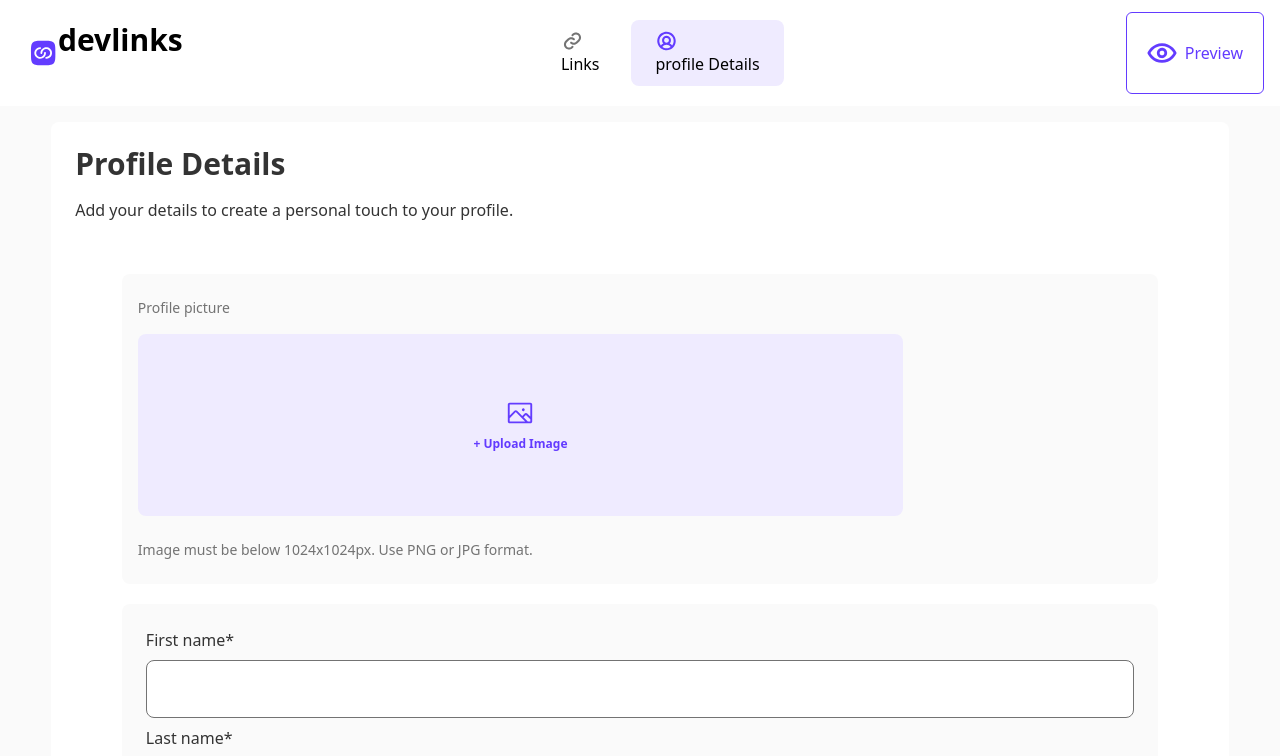
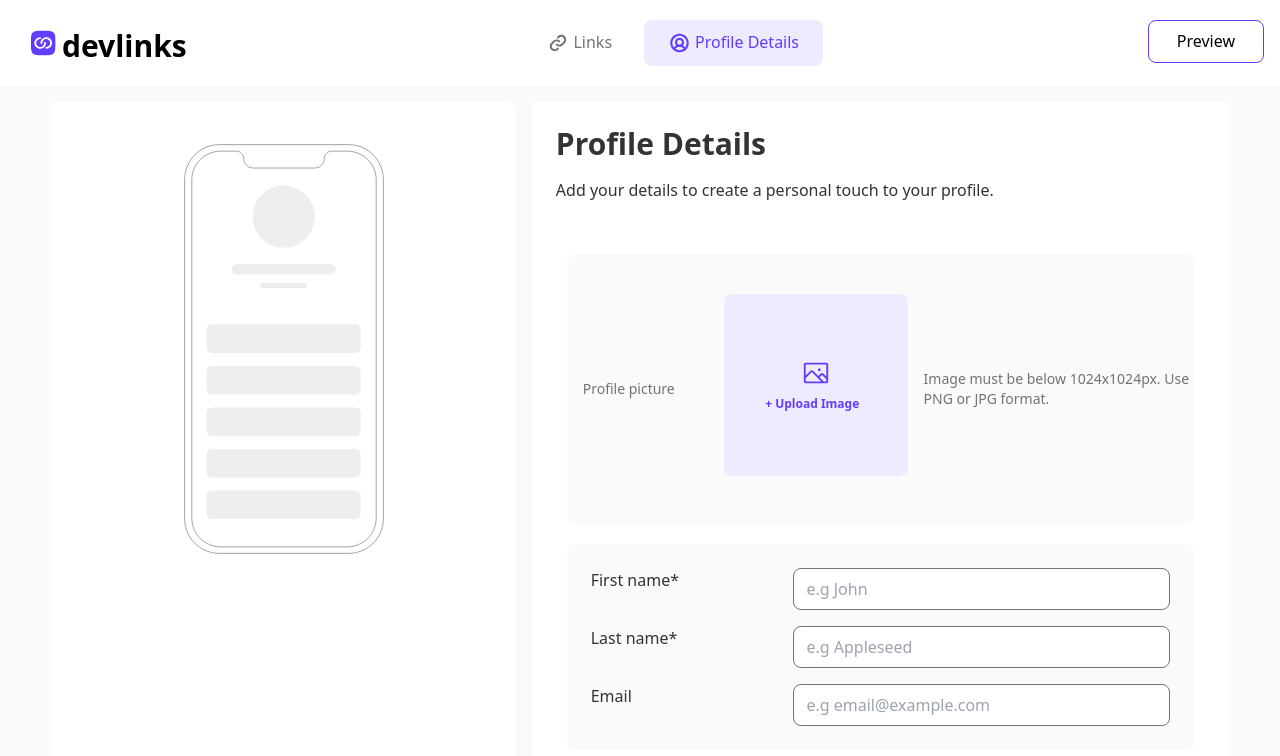
Before and after one commit to adeboyeMary/Nextjs-link-sharing-app, a Next.js app: page /profileDetailsPage in a window 1280 px wide. Shown: the top 756 px of the page. Built offline with nearby package versions, Linux system fonts and the light colour scheme.

Commit message:
feat:  UI updates for header and profile pages
- Modified header component
- Updated homePage.tsx layout/logic
- Refined profileDetailsPage.tsx design

```diff
--- a/src/components/header.tsx
+++ b/src/components/header.tsx
@@ -14,41 +14,45 @@ const Header = () => {
     const pathname = usePathname();
     return (
         <div className="flex flex-row justify-between bg-white w-[100%] m-auto py-3 px-4 mb-4">
-            <div className="flex flex-row py-2.5 px-3 ">
+            <div className="flex flex-row py-2.5 px-3 md:flex md:flex-row md:gap-1 ">
                 <Image src={devlink} alt="devlink" width={30} height={30} className='' />
-                <p className="lg:block lg:text-3xl font-bold hidden ">devlinks</p>
+                <p className="lg:block md:block lg:text-3xl font-bold hidden md:pt-1.5 ">devlinks</p>
             </div>
 
             <div className="flex flex-row gap-2 py-2">
-                <Link href="/homePage" className={`px-6 py-2.5 transition-colors duration-200
-                ${pathname === '/homePage' ? 'bg-[#EFEBFF] rounded-lg ' : 'bg-transparent'}`}>
+                <Link href="/homePage" className={`px-6 py-2.5 transition-colors duration-200 md:gap-1
+                ${pathname === '/homePage' ? 'bg-[#EFEBFF] rounded-lg ' : 'bg-transparent'} md:flex md:flex-row `}>
                     {pathname === '/homePage' ? (
-                        <Image src={linksCol} alt="links" width={23} height={23} />
+                        <Image src={linksCol} alt="links" width={22} height={22} />
                     ) : (
-                        <Image src={links} alt="links" width={23} height={23} />
+                        <Image src={links} alt="links" width={22} height={22} />
                     )}
-                    <span className="lg:block hidden ">Links</span>
+                    <span className={`lg:block md:block hidden
+                    ${pathname === '/homePage' ? 'text-[#633BFF] ' : 'text-[#737373] '} `}>Links</span>
                 </Link>
 
                 <Link href="/profileDetailsPage"
-                className={`px-6 py-2.5 transition-colors duration-200
-                ${pathname === '/profileDetailsPage' ? 'bg-[#EFEBFF] rounded-lg ' : 'bg-transparent'}`}>
+                className={`px-6 py-2.5 transition-colors duration-200 md:gap-1
+                ${pathname === '/profileDetailsPage' ? 'bg-[#EFEBFF] rounded-lg ' : 'bg-transparent'} md:flex md:flex-row`}>
                     {pathname === '/profileDetailsPage' ? (
                         <Image src={profileCol} alt="profile" width={23} height={23} />
                     ) : (
                         <Image src={profile} alt="profile" width={23} height={23} />
                     )}
-                    <span className="hidden lg:block">profile Details</span>
+                    <span className={`hidden lg:block md:block
+                        ${pathname === '/profileDetailsPage' ? 'text-[#633BFF] ' : 'text-[#737373] '} `}>Profile Details</span>
                 </Link>
             </div>
 
-            <Link href="" className="hidden lg:flex items-center gap-2 border border-[#633BFF] px-5 py-2
+            {/* <Link href="" className="hidden lg:flex items-center gap-2 border border-[#633BFF] px-5 py-2
                 rounded-md text-[#633BFF] hover:bg-[#EFEBFF] transition">
                 <Image src={eye} alt="eye" width={30} height={30} className=" " />
                 <span>Preview</span>
-            </Link>
-            <Link href="/previewPage" className="block lg:hidden border-[#633BFF] border-[1px] h-[47px] py-2 px-3 rounded-lg mt-1.5 ">
-                <Image src={eye} alt="eye" width={23} height={23} className=" " />
+            </Link> */}
+            <Link href="/previewPage" className=" border-[#633BFF] border-[1px] h-[47px] py-2 px-3 rounded-lg mt-1.5
+            md:px-7 md:h-[43px] md:mt-2 ">
+                <Image src={eye} alt="eye" width={23} height={23} className="block md:hidden lg:hidden " />
+                <span className="hidden md:block">Preview</span>
             </Link>
         </div>
     )
--- a/src/pages/homePage.tsx
+++ b/src/pages/homePage.tsx
@@ -8,8 +8,8 @@ export default function HomePage () {
     return (
         <div className="flex flex-col text-sm gap-4 text-[#333333]  ">
             <div className="w-[92%] lg:flex lg:flex-row lg:w-[94%] m-auto lg:gap-4 bg-white rounded-lg pb-8 lg:pb-0 lg:bg-transparent ">
-                {/* bg-white rounded-lg pb-6 lg:bg-transparent */}
-                <div className="hidden lg:block lg:w-[40%] lg:h-[45%] lg:py-[2.6rem] lg:bg-white rounded-lg ">
+                <div className="hidden lg:block lg:w-[40%] lg:py-[2.6rem] lg:bg-white rounded-lg ">
+                {/* lg:h-[100%] xl:h-[45%] */}
                     <Image src={phone} alt="phone" width={500} height={300} className="w-[200px] m-auto " />
                 </div>
 
@@ -37,7 +37,7 @@ export default function HomePage () {
                     <div className="hidden lg:block"><Button /></div>
                 </div>
                 <hr className="mt- mb-5 lg:hidden" />
-                <div className="lg:hidden w-[89%] m-auto "><Button /></div>
+                <div className="lg:hidden md:block w-[89%] md:w-[10%] md:float-end md:mr-12 m-auto "><Button /></div>
             </div>
         </div>
     )
--- a/src/pages/profileDetailsPage.tsx
+++ b/src/pages/profileDetailsPage.tsx
@@ -1,43 +1,55 @@
 import Image from "next/image";
 import upload from "../asset/upload.svg";
+import phone from "../asset/phone.svg";
 import Button from "@/components/button";
 
 
 const profileDetailsPage = () => {
     return (
-        <div className="bg-white w-[92%] m-auto rounded-lg text-[#333333] pb-0.5 ">
+        <div className="flex flex-row bg-white lg:bg-transparent w-[92%] m-auto rounded-lg text-[#333333] pb-0.5 lg:gap-4 ">
+            <div className="hidden lg:block lg:w-[40%] lg:py-[2.6rem] lg:bg-white rounded-lg ">
+                {/* lg:h-[100%] xl:h-[45%] */}
+                    <Image src={phone} alt="phone" width={500} height={300} className="w-[200px] m-auto " />
+            </div>
+
+            <div className="bg-white w-[100%] lg:w-[60%]">
             <div className="p-6">
                 <h1 className="text-3xl font-bold  ">Profile Details</h1>
                 <p className="text-base mt-4 mb-7">Add your details to create a personal touch to your profile.</p>
             </div>
-            <div className="bg-[#FAFAFA] w-[88%] m-auto rounded-lg flex flex-col text-[#737373] py-6 pl-4 text-sm mb-5 ">
-                <p>Profile picture</p>
-                <div className="bg-[#EFEBFF] w-[75%] p-16 rounded-lg flex flex-col gap-2 mt-4 mb-6">
+            <div className="bg-[#FAFAFA] w-[88%] lg:w-[90%] m-auto rounded-lg flex flex-col text-[#737373] py-6 pl-4 text-sm mb-5
+            lg:flex-row lg:justify-evenly lg:gap-4 ">
+                <p className="lg:w-[30%] lg:m-auto  ">Profile picture</p>
+                <div className="bg-[#EFEBFF] w-[75%] lg:w-[30%] p-16 rounded-lg flex flex-col gap-2 mt-4 mb-6">
                     <Image src={upload} alt='uploadImage' width={30} height={30} className="m-auto" />
-                    <p className="font-bold text-[#633BFF] text-xs text-center ">+ Upload Image</p>
+                    <p className="font-bold text-[#633BFF] text-xs text-center lg:w-24 lg:ml-[-1.5rem] ">+ Upload Image</p>
                 </div>
-                <p className="pr-2">Image must be below 1024x1024px. Use PNG or JPG format.</p>
+                <p className="pr-2 lg:pr-0 lg:w-[20rm] lg:m-auto  ">Image must be below 1024x1024px. Use PNG or JPG format.</p>
             </div>
-            <div className="bg-[#FAFAFA] p-6 mb-6 w-[88%] m-auto rounded-lg ">
-                <form className="flex flex-col gap-2">
-                    <>
-                    <label>First name*</label>
-                    <input name="" id="" type="" className="py-4 border border-[#737373] rounded-lg outline-none pl-3 " />
-                    </>
-                    <>
-                    <label>Last name*</label>
-                    <input name="" id="" type="" className="py-4 border border-[#737373] rounded-lg outline-none pl-3 " />
-                    </>
-                    <>
-                    <label>Email</label>
-                    <input name="" id="" type="" className="py-4 border border-[#737373] rounded-lg outline-none pl-3 " />
-                    </>
+            <div className="bg-[#FAFAFA] p-6 mb-6 w-[88%] lg:w-[90%] m-auto rounded-lg ">
+                <form className="flex flex-col gap-2 lg:gap-4 ">
+                    <div className="flex flex-col lg:flex-row lg:justify-between">
+                        <label className="lg:w-[35%] ">First name*</label>
+                        <input name="" id="" type="" className="py-3 lg:py-2 lg:w-[65%] border border-[#737373] rounded-lg
+                        outline-none pl-3 " placeholder="e.g John" />
+                    </div>
+                    <div className="flex flex-col lg:flex-row lg:justify-between">
+                        <label className="lg:w-[35%] ">Last name*</label>
+                        <input name="" id="" type="" className="py-3 lg:py-2 lg:w-[65%] border border-[#737373] rounded-lg
+                        outline-none pl-3 " placeholder="e.g Appleseed" />
+                    </div>
+                    <div className="flex flex-col lg:flex-row lg:justify-between">
+                        <label className="lg:w-[35%] ">Email</label>
+                        <input name="" id="" type="" className="py-3 lg:py-2 lg:w-[65%] border border-[#737373] rounded-lg
+                        outline-none pl-3 " placeholder="e.g email@example.com" />
+                    </div>
                 </form>
             </div>
 
             <hr className="mb-6" />
-            <div className="w-[88%] m-auto mb-6">
-                <button className="bg-[#633BFF] text-white w-[100%] rounded-lg py-4 ">Save</button>
+            <div className="w-[88%] lg:w-[10%] lg:float-end m-auto mb-6">
+                <button className="bg-[#633BFF] text-white w-[100%] rounded-lg py-4 lg:py-1.5 ">Save</button>
+            </div>
             </div>
 
         </div>
```
